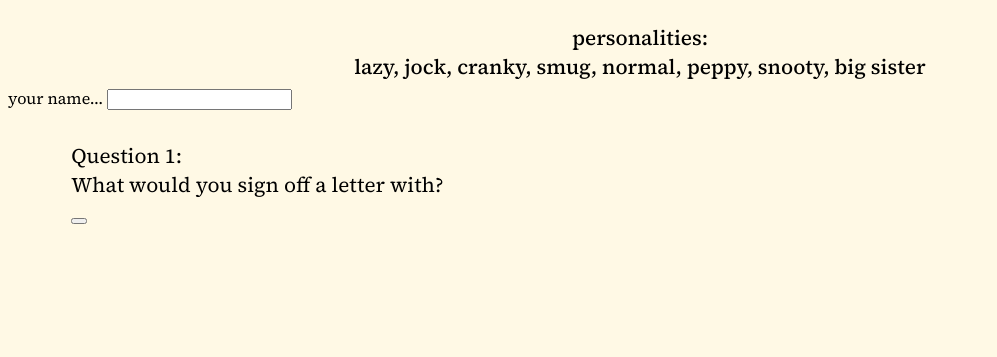
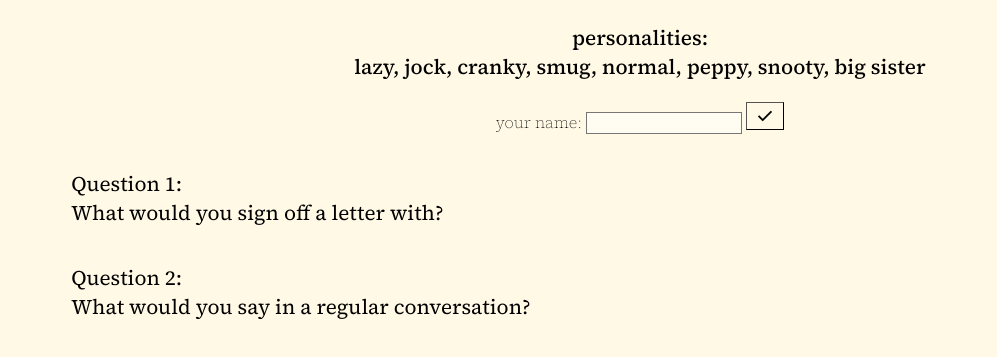
Before and after one commit to sprinkles24/acnh-minigame-website, a plain HTML site: page personality_quiz.html in a window 1280 px wide. Shown: the part 111-468 px from the top of the page, without its empty margins (0-997 px from the left). Drawn offline with nearby package versions, Linux system fonts and the light colour scheme; a web font is replaced by a local one.

Commit message:
started on quiz

```diff
--- a/main.js
+++ b/main.js
@@ -28,4 +28,20 @@ const linkToImage = document.getElementById("gamesLink");
 linkToImage.src = findingDaysIcon();
 
 
-var nameInput = document.getElementById("nameInput");
+function nameSubmitted() {
+    var nameInput = document.getElementById("nameInput").value;
+
+    const q1_a = document.getElementById("q1-a"); // LAZY
+    q1_a.textContent = "a. From " + nameInput + "'s tummy!";
+
+    const q1_b = document.getElementById("q1-b"); // JOCK
+    q1_b.textContent = "b. Letter-writing FLEX! -" + nameInput;
+
+    const q1_c = document.getElementById("q1-c"); // CRANKY
+    q1_c.textContent = "c. Now get to work! -" + nameInput;
+
+}
+
+function checkAnswers() {
+
+}
--- a/personality_quiz.html
+++ b/personality_quiz.html
@@ -8,6 +8,7 @@
 <link rel="preconnect" href="https://fonts.gstatic.com" crossorigin>
 <link href="https://fonts.googleapis.com/css2?family=Sour+Gummy:ital,wght@0,100..900;1,100..900&family=Source+Serif+4:ital,opsz,wght@0,8..60,200..900;1,8..60,200..900&display=swap" rel="stylesheet">
 
+<link rel="stylesheet" href="https://fonts.googleapis.com/css2?family=Material+Symbols+Outlined:opsz,wght,FILL,GRAD@20..48,100..700,0..1,-50..200&icon_names=check" />
 
 <title>ACNH Personality Quiz &lt3</title>
 
@@ -26,18 +27,31 @@
     <p class="serifFont slightThick">personalities: <br>
     lazy, jock, cranky, smug, normal, peppy, snooty, big sister</p>
 
-    your name...
-    <input type="text" id="nameInput">
+    <div class="nameStuff"><p class="smallText">your name:
+    <input type="text" id="nameInput" class="serifFont">
+    <button onclick="nameSubmitted()" class="material-symbols-outlined">check</button></p></div>
 
     <div id="quiz">
         <div>
         <p class="leftAlign">
             Question 1: <br>
             What would you sign off a letter with? <br>
-            <button></button>
-
+            <p class="leftAlign smallText" id="q1-a"></p> <p class="quizEmoji"></p>
+            <p class="leftAlign smallText" id="q1-b"></p>
+            <p class="leftAlign smallText" id="q1-c"></p>
         </p>
         </div>
+
+        <div>
+        <p class="leftAlign">
+            Question 2: <br>
+            What would you say in a regular conversation? <br>
+            <p class="leftAlign smallText" id="q2-a"></p> <p class="quizEmoji"></p>
+            <p class="leftAlign smallText" id="q2-b"></p>
+            <p class="leftAlign smallText" id="q2-c"></p>
+        </p>
+        </div>
+
     </div>
 
 
--- a/style.css
+++ b/style.css
@@ -1,6 +1,6 @@
 
 body {
-  background-color: rgb(255, 249, 229);
+  background-color: #fff9e5;
 
   font-family: "Source Serif 4", serif;
   font-optical-sizing: auto;
@@ -31,8 +31,14 @@ img {
   width: 10em;
 }
 
+
+
 .leftAlign {
   text-align: left;
+}
+
+.smallText {
+  font-size: 1em;
 }
 
 .dottedUnderline {
@@ -72,6 +78,30 @@ img {
   transform: rotate(5deg) scale(1.1);
 }
 
+.nameStuff {
+  margin-top: 1em;
+  font-weight: 1;
+  display: flex;
+  align-items: end;
+  justify-content: center;
+}
+
+.material-symbols-outlined {
+  background-color: #fff9e5;
+  border-width: 0.05em;
+  font-variation-settings:
+  'FILL' 0,
+  'wght' 400,
+  'GRAD' 0,
+  'opsz' 20
+}
+
+#nameInput {
+  background-color: #fffcf1;
+  border-style: solid;
+  border-width: 0.1em;
+}
+
 #quiz {
   display: flex;
   flex-direction: column;
@@ -82,6 +112,11 @@ img {
   margin-top: 1.5em;
   margin-bottom: 0;
 }
+
+.quizEmoji {
+
+}
+
 
 
 
```
Also changed, not shown: images/submit icon.png (added).
